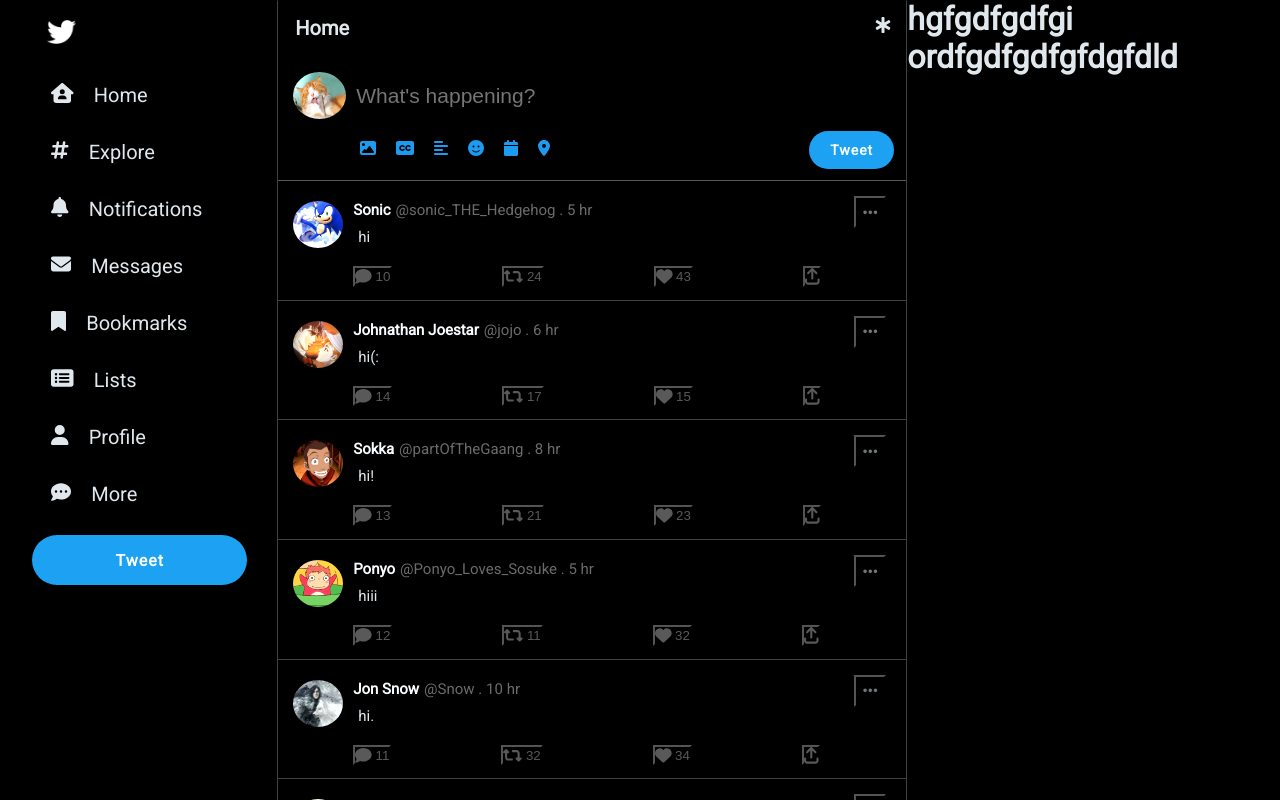
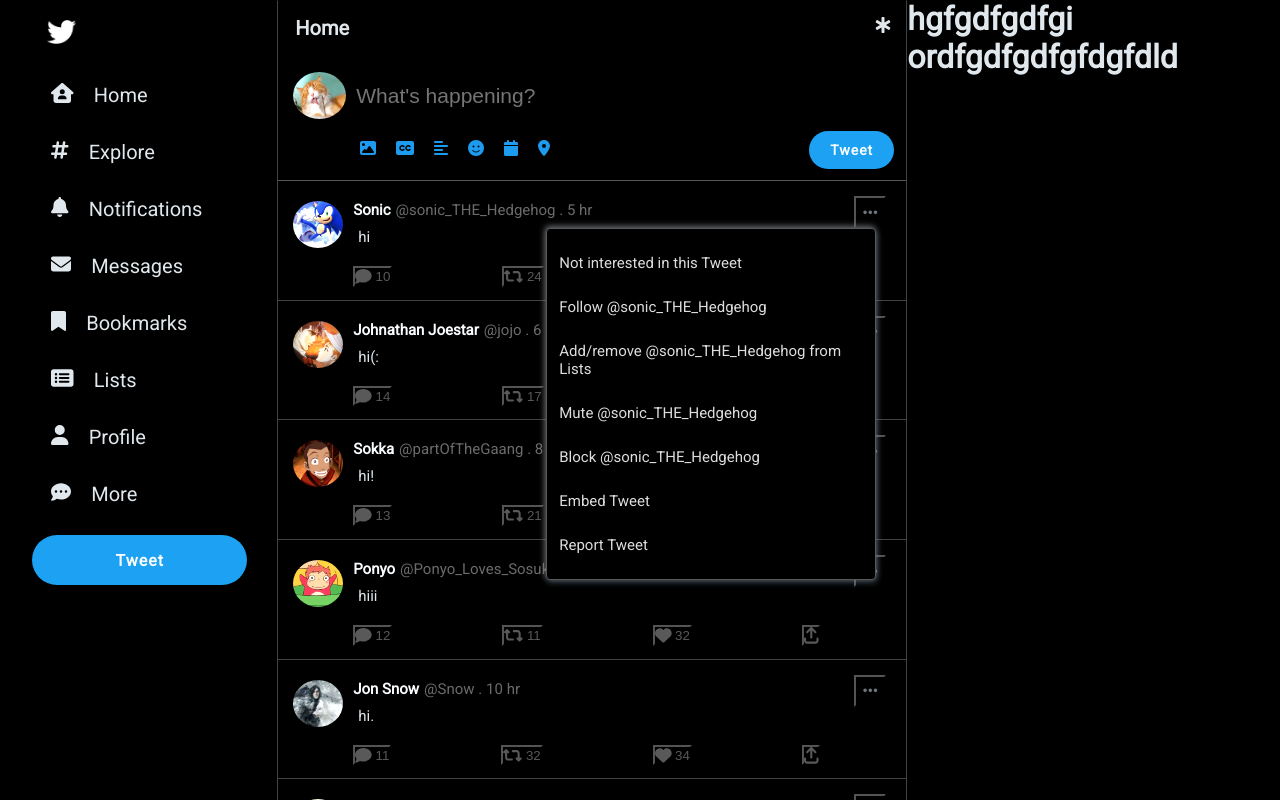
Before and after one commit to Jwilkins48/Twitter-Clone, a React (Create React App) app: page / in a window 1280 px wide. Both pictures are taken after a click on the button 870 px from the left and 212 px from the top of the page. Shown: the top 800 px of the page. Built offline with nearby package versions, Linux system fonts and the light colour scheme.

Commit message:
added dropdown menu to options

```diff
--- a/src/components/TweetCard.jsx
+++ b/src/components/TweetCard.jsx
@@ -20,11 +20,6 @@ function TweetCard({item, deleteTweet}) {
   //   console.log(item.userTweet);
   // }
 
-  const moreOptionsMenu = () => {
-    console.log('hi');
-    <UserTweet />
-  }
-
 
   return (
 
@@ -35,7 +30,25 @@ function TweetCard({item, deleteTweet}) {
             {/* Change to more options menu later */}
             <div className='optionsBtnContainer'>
               {/* <button onClick={() => deleteTweet(item.id)} className='optionsBtn'>{options}</button> */}
-              <button onClick={() => moreOptionsMenu()} className='optionsBtn'>{options}</button>
+
+
+              <div className="dropdown">
+                <button className='optionsBtn'>{options}</button>
+                <div className="dropdownMenu">
+                  <ul className='dropdownMenuList'>
+                    <li>Not interested in this Tweet</li>
+                    <li>Follow @{item.username}</li>
+                    <li>Add/remove @{item.username} from Lists</li>
+                    <li>Mute @{item.username}</li>
+                    <li>Block @{item.username}</li>
+                    <li>Embed Tweet</li>
+                    <li>Report Tweet</li>
+                  </ul>
+                </div>
+              </div>
+
+
+
             </div>
             </div>
             <div className='postedTweetInfo'>{item.tweet}</div>
--- a/src/components/dropdownMenus/UserTweet.jsx
+++ b/src/components/dropdownMenus/UserTweet.jsx
@@ -1,15 +1,16 @@
 import React from 'react'
+import { useState } from 'react';
 
+function UserTweet(props) {
 
-function UserTweet() {
+  const [open, setOpen] = useState(false);
 
   return (
-    <div>
-        <select>
-            <option>Follow</option>
-            <option>report</option>
-        </select>
-    </div>
+    <li className='optionItems'>
+        <a href='#' className='optionIconBtn' onClick={() => setOpen(!open)}>hi</a>
+
+        {open}
+    </li>
   )
 }
 
--- a/src/index.css
+++ b/src/index.css
@@ -210,6 +210,10 @@ body {
 }
 
 
+
+
+
+
 .users-Name{
     font-weight: bold;
     margin-right: 5px;
@@ -241,3 +245,39 @@ body {
 .heart:hover{
     color: #b03060;
 }
+
+
+.dropdown{
+    position: relative;
+}
+.dropdownMenu{
+    box-shadow: rgba(120, 147, 170, 0.48) 1px 2px 6px 0px, rgba(124, 124, 124, 0.8) -1px -2px 6px 0px;
+    margin-right: 10px;
+    opacity: 0;
+    transition: opacity 150ms ease-in-out, transform 150ms ease-in-out;
+    transform: translateY(-10px);
+    position: absolute;
+    right: 0;
+    background-color: #000000;
+    border: 1px solid #5a5959;
+    color: #dddddd;
+    padding: .75rem;
+    border-radius: .25rem;
+    width: 330px;
+    height: auto;
+    z-index: -1;
+}
+.dropdown > .optionsBtn:focus + .dropdownMenu {
+    opacity: 1;
+    transform: translateY(0);
+    z-index: 1;
+}
+
+.dropdownMenuList li{
+    list-style-type: none;
+    padding: 13px 0 13px 0;
+    cursor: pointer;
+}
+.dropdownMenuList li:hover{
+    background-color: #0e0e0e;
+}
```
